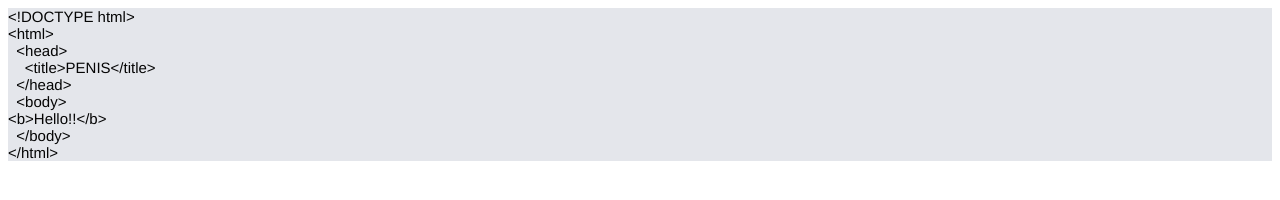
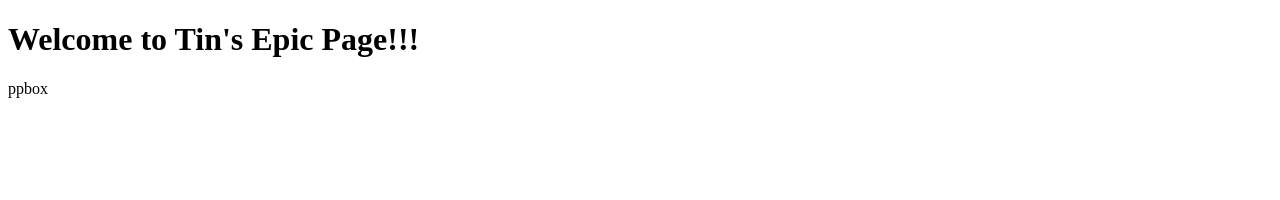
Before and after one commit to Tin78787/Tin78787.github.io, a plain HTML site: page index.html in a window 1280 px wide. Drawn offline with Linux system fonts and the light colour scheme.

Commit message:
added header

```diff
--- a/index.html
+++ b/index.html
@@ -1,25 +1,14 @@
-<!DOCTYPE html PUBLIC "-//W3C//DTD HTML 4.01//EN" "http://www.w3.org/TR/html4/strict.dtd">
-<html>
+<!DOCTYPE html>
+<html lang="en">
 <head>
-  <meta http-equiv="Content-Type" content="text/html; charset=utf-8">
-  <meta http-equiv="Content-Style-Type" content="text/css">
-  <title>PEnis</title>
-  <meta name="Generator" content="Cocoa HTML Writer">
-  <meta name="CocoaVersion" content="1561.6">
-  <style type="text/css">
-    p.p1 {margin: 0.0px 0.0px 0.0px 0.0px; line-height: 17.0px; font: 15.0px 'Helvetica Neue'; color: #050505; -webkit-text-stroke: #050505; background-color: #e4e6eb}
-    span.s1 {font-kerning: none}
-  </style>
+  <meta charset="UTF-8">
+  <meta http-equiv="X-UA-Compatible" content="IE=edge">
+  <meta name="viewport" content="width=device-width, initial-scale=1.0">
+  <title>TINS EPIC PAGE</title>
 </head>
 <body>
-<p class="p1"><span class="s1">&lt;!DOCTYPE html&gt;</span></p>
-<p class="p1"><span class="s1">&lt;html&gt;</span></p>
-<p class="p1"><span class="s1"><span class="Apple-converted-space">  </span>&lt;head&gt;</span></p>
-<p class="p1"><span class="s1"><span class="Apple-converted-space">    </span>&lt;title&gt;PENIS&lt;/title&gt;</span></p>
-<p class="p1"><span class="s1"><span class="Apple-converted-space">  </span>&lt;/head&gt;</span></p>
-<p class="p1"><span class="s1"><span class="Apple-converted-space">  </span>&lt;body&gt;</span></p>
-<p class="p1"><span class="s1">&lt;b&gt;Hello!!&lt;/b&gt;</span></p>
-<p class="p1"><span class="s1"><span class="Apple-converted-space">  </span>&lt;/body&gt;</span></p>
-<p class="p1"><span class="s1">&lt;/html&gt;</span></p>
+  <h1>Welcome to Tin's Epic Page!!!</h1>
+  <p> ppbox </p>
+
 </body>
 </html>
```
